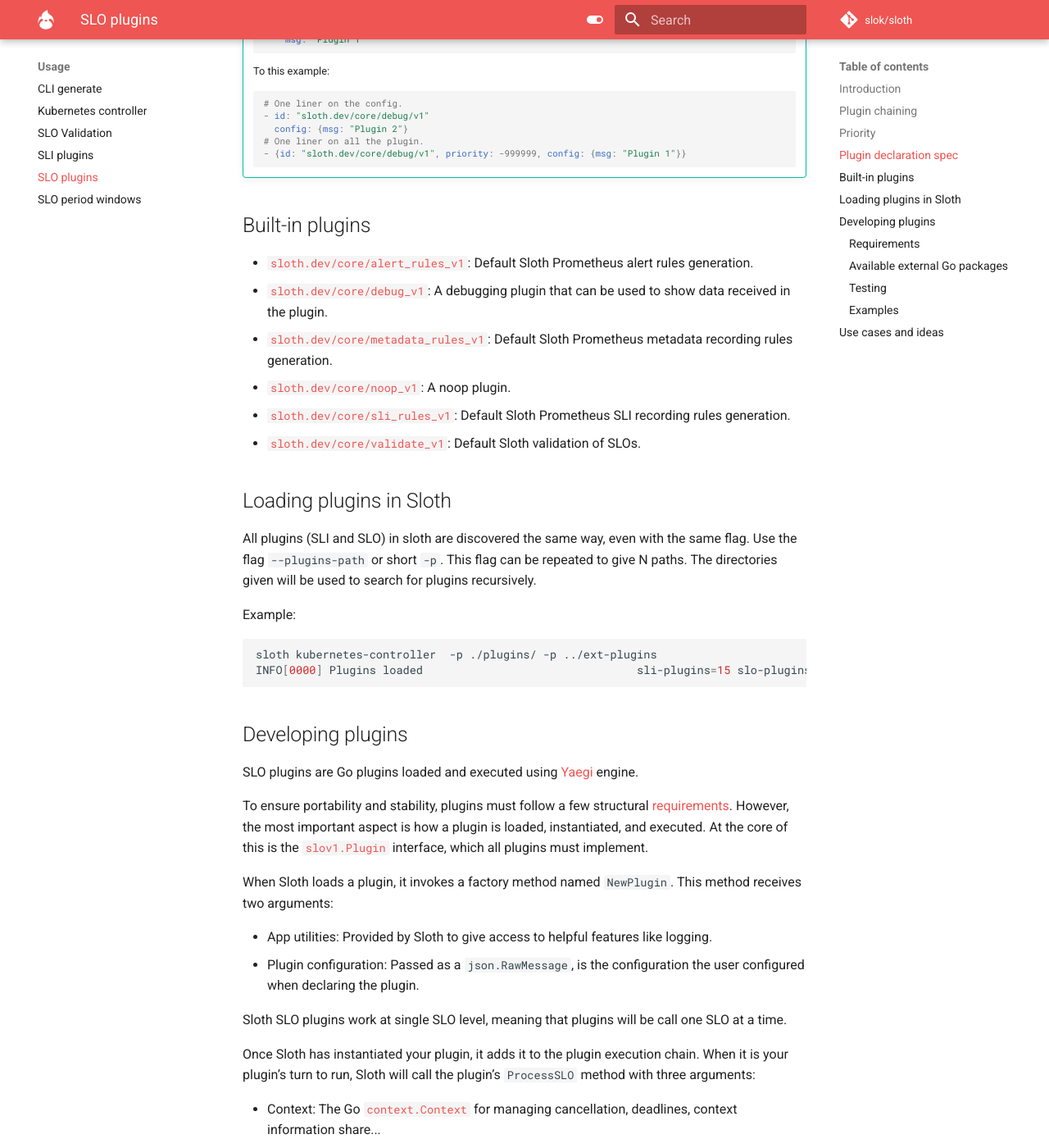
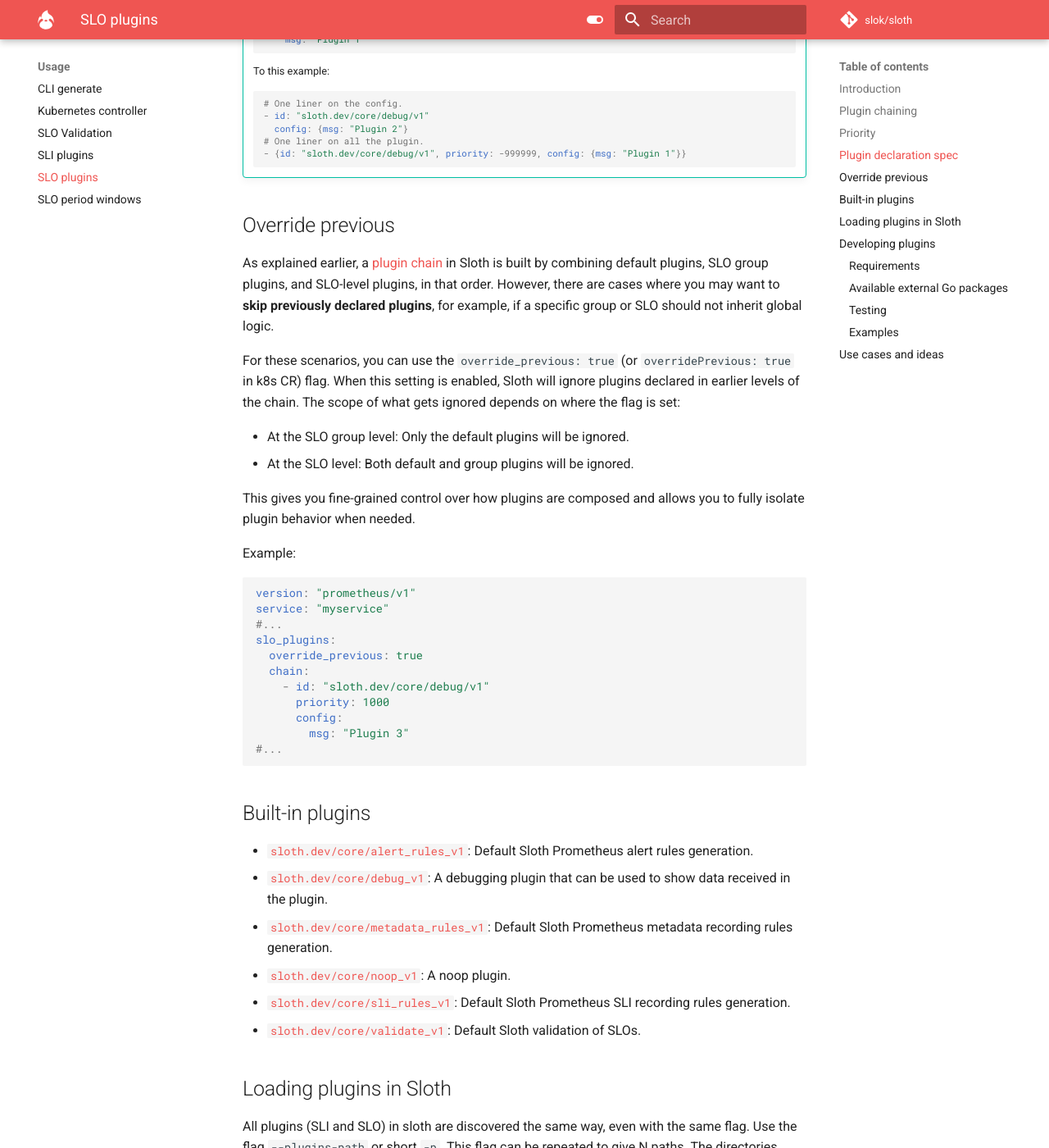
Before and after one commit to slok/sloth-website, an MkDocs documentation site: the page built from docs-src/usage/slo-plugins.md, in a window 1280 px wide and 1400 px high, scrolled down 3705 px. Shown: the whole window at 82% size. Built offline with MkDocs 1.6.1 and Material for MkDocs 9.7.7, drawn with Linux system fonts in a browser that asks for light colours; comment, search, counter and statistics services are not loaded.

Commit message:
Add docs for override previous option from SLO plugins
Signed-off-by: Xabier Larrakoetxea <me@slok.dev>

````diff
--- a/docs-src/usage/slo-plugins.md
+++ b/docs-src/usage/slo-plugins.md
@@ -166,6 +166,33 @@ This SLO plugin declaration will execute in order and print the debug message:
     - {id: "sloth.dev/core/debug/v1", priority: -999999, config: {msg: "Plugin 1"}}
     ```
 
+## Override previous
+
+As explained earlier, a [plugin chain](#plugin-chaining) in Sloth is built by combining default plugins, SLO group plugins, and SLO-level plugins, in that order. However, there are cases where you may want to **skip previously declared plugins**, for example, if a specific group or SLO should not inherit global logic.
+
+For these scenarios, you can use the `override_previous: true` (or `overridePrevious: true` in k8s CR) flag. When this setting is enabled, Sloth will ignore plugins declared in earlier levels of the chain. The scope of what gets ignored depends on where the flag is set:
+
+- At the SLO group level: Only the default plugins will be ignored.
+- At the SLO level: Both default and group plugins will be ignored.
+
+This gives you fine-grained control over how plugins are composed and allows you to fully isolate plugin behavior when needed.
+
+Example:
+
+```yaml
+version: "prometheus/v1"
+service: "myservice"
+#...
+slo_plugins:
+  override_previous: true
+  chain:
+    - id: "sloth.dev/core/debug/v1"
+      priority: 1000
+      config:
+        msg: "Plugin 3"
+#...
+```
+
 ## Built-in plugins
 
 - [`sloth.dev/core/alert_rules_v1`](https://github.com/slok/sloth/tree/main/internal/plugin/slo/core/alert_rules_v1): Default Sloth Prometheus alert rules generation.
````
